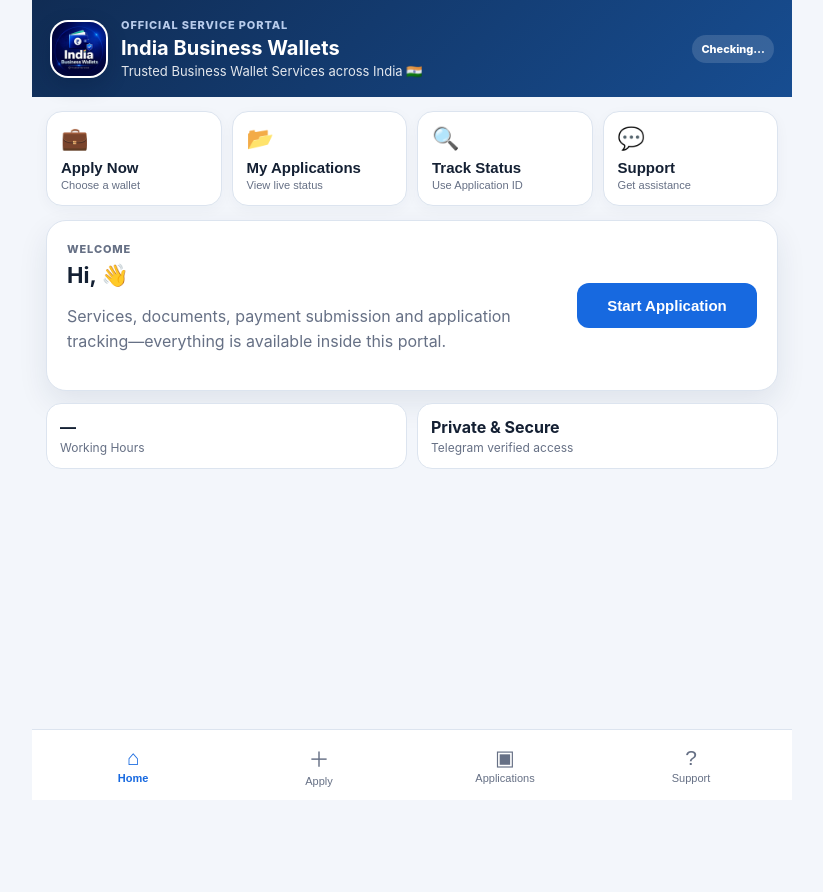
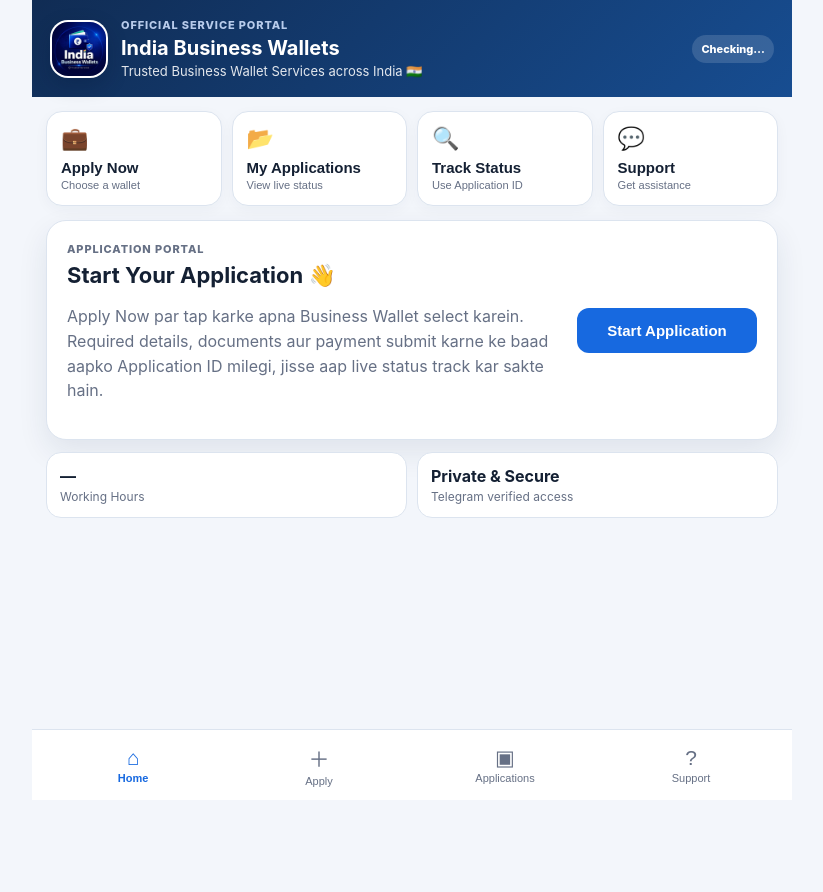
Before and after one commit to yayapaycare-afk/ibw-professional-bot, a FastAPI app: page /miniapp in a window 1280 px wide. Shown: the whole page, without its empty margins (228-1051 px from the left). Run offline with FastAPI, Linux system fonts and the light colour scheme; data that the repository does not hold is empty; some libraries are stand-ins or nearby versions.

Commit message:
Add files via upload

```diff
--- a/app/templates/miniapp/index.html
+++ b/app/templates/miniapp/index.html
@@ -6,7 +6,7 @@
   <meta name="theme-color" content="#0f2d56">
   <title>{{ business_name }} Portal</title>
   <script src="https://telegram.org/js/telegram-web-app.js"></script>
-  <link rel="stylesheet" href="/static/miniapp/miniapp.css?v=5">
+  <link rel="stylesheet" href="/static/miniapp/miniapp.css?v=6">
 </head>
 <body>
   <div class="app-shell">
@@ -33,9 +33,9 @@
       <section id="homeView" class="view-section">
         <div class="welcome-card">
           <div>
-            <p class="eyebrow">Welcome</p>
-            <h2>Hi, <span id="welcomeName">User</span> 👋</h2>
-            <p>Services, documents, payment submission and application tracking—everything is available inside this portal.</p>
+            <p class="eyebrow">Application Portal</p>
+            <h2>Start Your Application 👋</h2>
+            <p>Apply Now par tap karke apna Business Wallet select karein.<br>Required details, documents aur payment submit karne ke baad aapko Application ID milegi, jisse aap live status track kar sakte hain.</p>
           </div>
           <button type="button" class="primary-btn" data-view="services">Start Application</button>
         </div>
@@ -64,7 +64,7 @@
           <p class="eyebrow">Submitted Successfully</p>
           <h2>Your application is received</h2>
           <p id="successWallet"></p>
-          <div class="application-code" id="successCode"></div>
+          <button type="button" class="application-code copyable" id="successCode" data-copy-value="" data-copy-message="Application ID copied ✅"></button>
           <p>Application ID सुरक्षित रखें। आगे के updates Telegram Bot पर मिलेंगे।</p>
           <button type="button" class="primary-btn" data-view="applications">View My Applications</button>
         </div>
@@ -101,6 +101,8 @@
           <p>Documents केवल इस Telegram Mini App या Bot की private chat में submit करें। OTP, UPI PIN, password और card PIN कभी share न करें।</p>
           <div class="support-actions">
             {% if whatsapp_number %}<a class="primary-btn link-btn" href="https://wa.me/{{ whatsapp_number }}" target="_blank" rel="noopener">WhatsApp Support</a>{% endif %}
+            <a class="secondary-btn link-btn" href="https://t.me/RaghavRaghu1" target="_blank" rel="noopener">Telegram Support</a>
+            <a class="secondary-btn link-btn" href="mailto:indiabusinesswallets@gmail.com?subject=India%20Business%20Wallets%20Support%20Request&amp;body=Hello%20India%20Business%20Wallets%20Support%2C%0A%0APlease%20help%20me%20with%20my%20application.%0A%0AApplication%20ID%3A%20%0AIssue%3A%20">Email Support</a>
             {% if official_channel %}<a class="secondary-btn link-btn" href="{{ official_channel }}" target="_blank" rel="noopener">Official Channel</a>{% endif %}
           </div>
           <hr>
@@ -122,6 +124,7 @@
       <button type="button" data-view="support"><span>?</span>Support</button>
     </footer>
   </div>
-  <script src="/static/miniapp/miniapp.js?v=5"></script>
+  <div id="copyToast" class="copy-toast" role="status" aria-live="polite"></div>
+  <script src="/static/miniapp/miniapp.js?v=6"></script>
 </body>
 </html>
```
